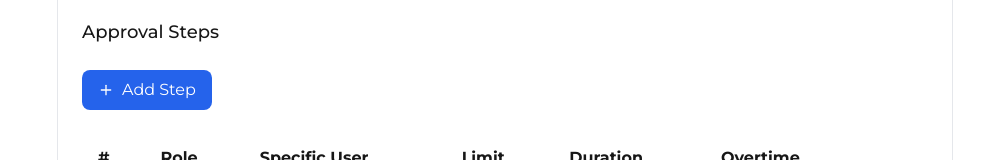
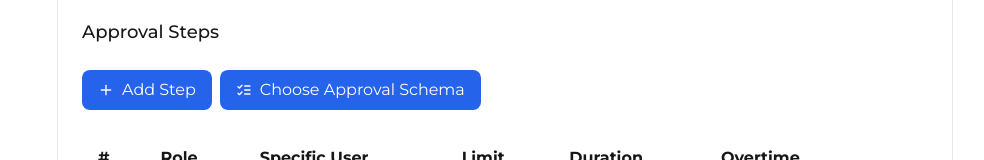
Before and after one commit to irwanphan/chronospace, a Next.js app: page /workspace/purchase-request/new in a window 1280 px wide. Shown: the part 943-1103 px from the top of the page, without its empty margins (31-1015 px from the left). Built offline with nearby package versions, Linux system fonts and the light colour scheme; no server answers; the database is empty.

Commit message:
choose schema button

```diff
--- a/app/(protected)/workspace/purchase-request/new/page.tsx
+++ b/app/(protected)/workspace/purchase-request/new/page.tsx
@@ -1,7 +1,7 @@
 'use client';
 
 import { useState, useEffect } from 'react';
-import { X, Plus, Pencil, Trash } from 'lucide-react';
+import { X, Plus, Pencil, Trash, ListChecks } from 'lucide-react';
 import Link from 'next/link';
 import { useRouter } from 'next/navigation';
 import { RichTextEditor } from '@/components/RichTextEditor';
@@ -428,7 +428,7 @@ export default function NewRequestPage() {
         <hr className="my-6" />
 
         <h2 className="text-lg font-medium">Approval Steps</h2>
-          <div className="flex items-center justify-between mb-4">
+          <div className="flex items-center justify-start gap-2">
             <button
               type="button"
               onClick={() => setIsAddStepModalOpen(true)}
@@ -436,6 +436,14 @@ export default function NewRequestPage() {
             >
               <Plus className="w-4 h-4" />
               Add Step
+            </button>
+            <button
+              type="button"
+              onClick={() => {}}
+              className="flex items-center gap-2 px-4 py-2 text-white bg-blue-600 rounded-lg hover:bg-blue-700"
+            >
+              <ListChecks className="w-4 h-4" />
+              Choose Approval Schema
             </button>
           </div>
 
```
